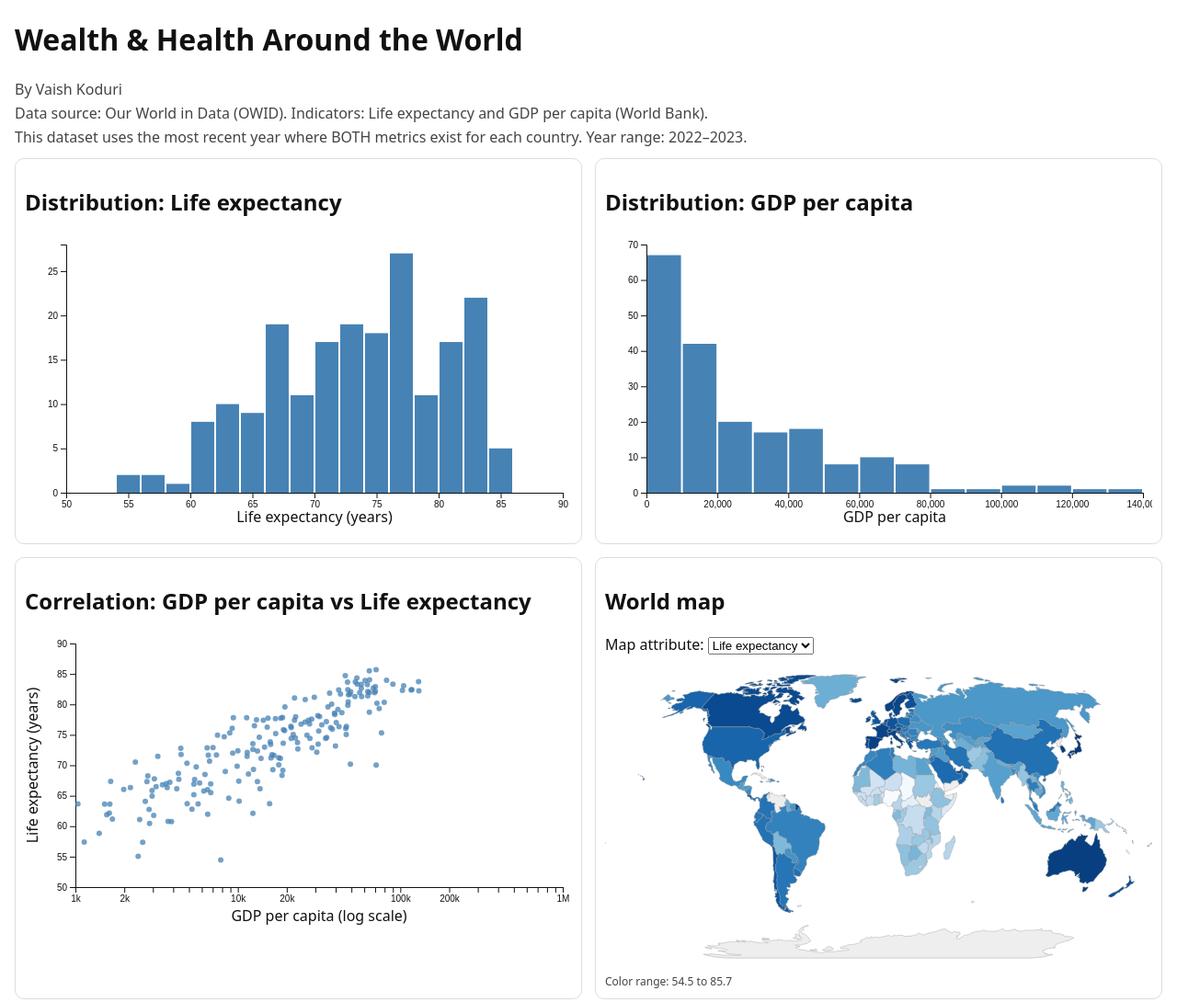
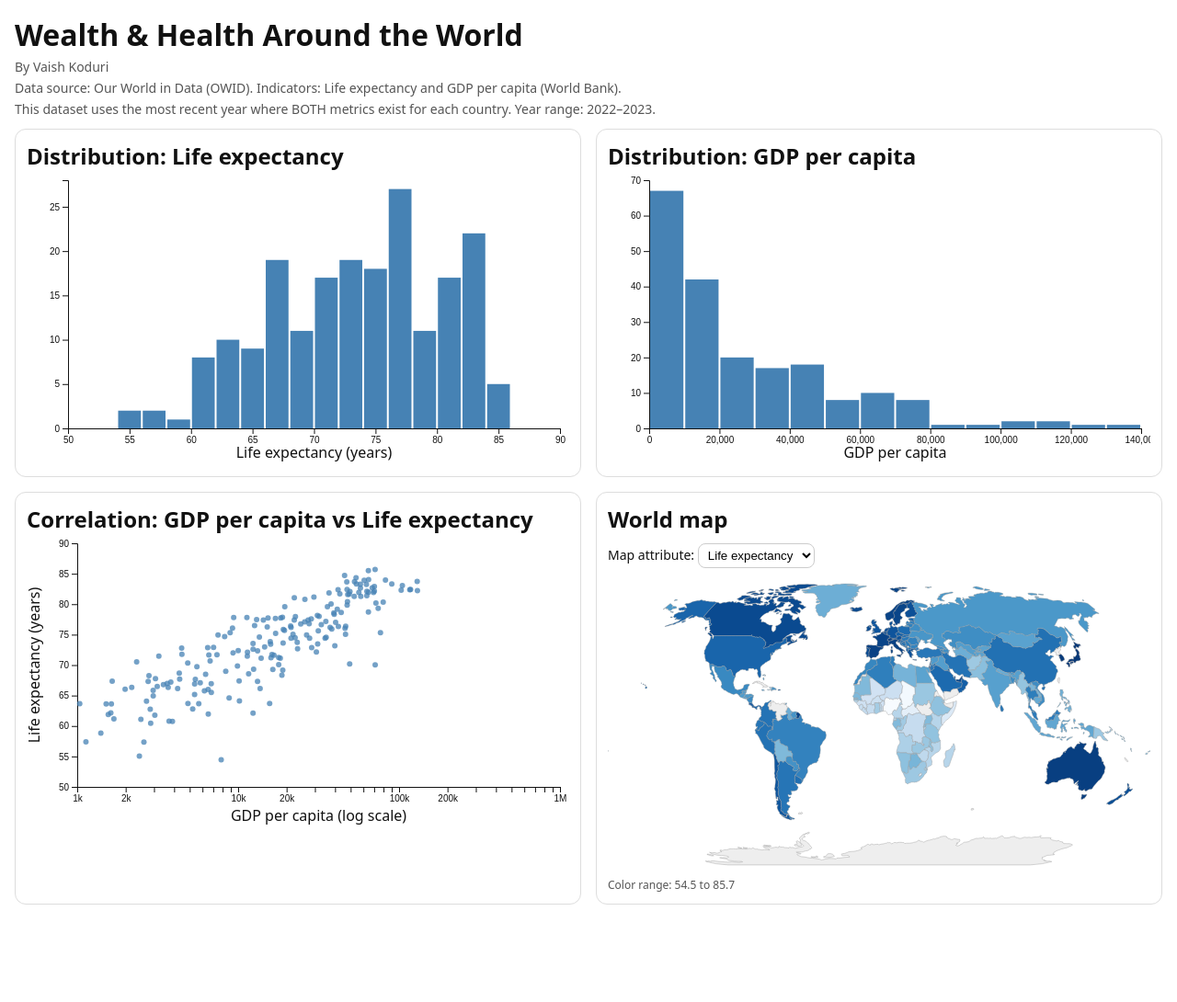
Before and after one commit to vinylotter/world-dashboard, a website built with Vite: page index.html in a window 1280 px wide. Shown: the whole page at 92% size. After the commit the page ends 1000 px from the top, so only its background shows below. Built offline with nearby package versions, Linux system fonts and the light colour scheme.

Commit message:
Dashboard layout + tooltip/button styles

```diff
--- a/src/style.css
+++ b/src/style.css
@@ -1,44 +1,88 @@
 body {
   font-family: system-ui, -apple-system, Arial, sans-serif;
   margin: 16px;
-  background: white;
+  background: #fff;
   color: #111;
 }
 
-header { margin-bottom: 12px; }
-.sub { margin: 4px 0; color: #444; }
-.controls { margin: 12px 0 16px 0; }
+header {
+  margin-bottom: 12px;
+}
+
+h1, h2 {
+  margin: 0;
+}
+
+.sub {
+  margin: 4px 0;
+  color: #555;
+  font-size: 14px;
+}
+
+.controls {
+  display: flex;
+  gap: 12px;
+  align-items: center;
+  flex-wrap: wrap;
+  margin: 10px 0 10px 0;
+}
+
+label {
+  font-size: 14px;
+}
+
+select {
+  padding: 4px 6px;
+  border: 1px solid #ccc;
+  border-radius: 8px;
+  background: #fff;
+}
+
+.btn {
+  padding: 6px 10px;
+  border: 1px solid #ccc;
+  background: #f7f7f7;
+  border-radius: 8px;
+  cursor: pointer;
+}
+
+.btn:hover {
+  background: #eee;
+}
 
 .grid {
   display: grid;
   grid-template-columns: 1fr 1fr;
-  gap: 14px;
+  gap: 16px;
 }
 
 .card {
+  background: #fff;
   border: 1px solid #ddd;
-  border-radius: 10px;
-  padding: 10px;
+  border-radius: 12px;
+  padding: 12px;
 }
 
 svg {
   width: 100%;
   height: 320px;
+  display: block;
 }
 
 .legend {
   margin-top: 6px;
   font-size: 12px;
-  color: #444;
+  color: #555;
 }
 
 .tooltip {
   position: absolute;
   pointer-events: none;
-  background: white;
-  border: 1px solid #999;
+  background: rgba(0, 0, 0, 0.85);
+  color: #fff;
+  padding: 8px 10px;
   border-radius: 8px;
-  padding: 8px;
   font-size: 12px;
-  box-shadow: 0 2px 10px rgba(0,0,0,0.12);
+  max-width: 260px;
+  box-shadow: 0 2px 10px rgba(0,0,0,0.2);
 }
```
